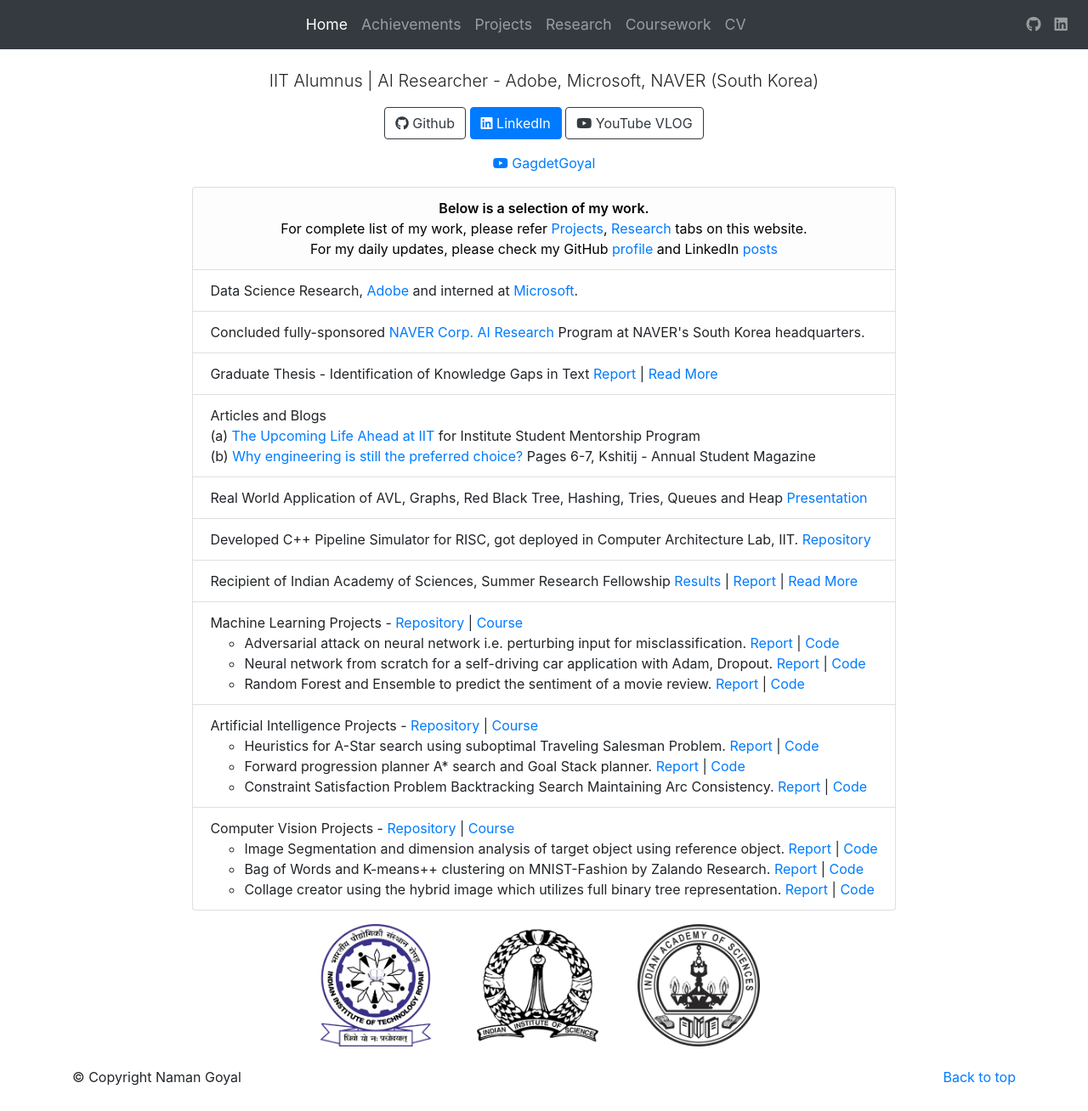
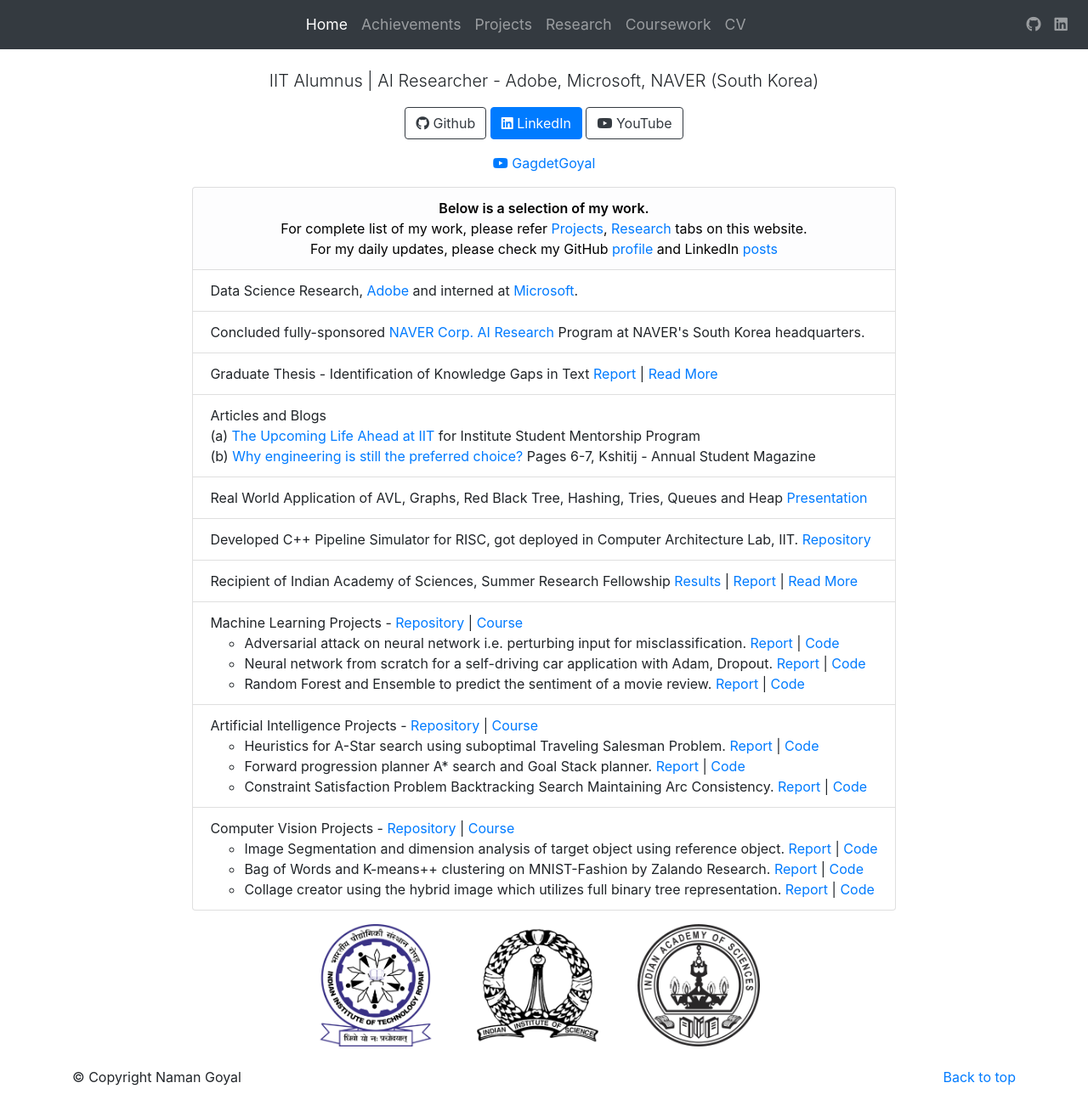
Before and after one commit to thenamangoyal/thenamangoyal.github.io, a Jekyll site: the page built from index.html, in a window 1280 px wide and 1308 px high. Shown: the whole window at 85% size. Built offline with Jekyll 4.4.1, drawn with Linux system fonts in a browser that asks for light colours; nearby versions of some CDN libraries.

Commit message:
update index button

```diff
--- a/index.html
+++ b/index.html
@@ -18,7 +18,7 @@ layout: bootstrap
             <a target="_blank" href="https://www.linkedin.com/in/goyal-naman/" class="btn btn-primary"><i
                     class="fab fa-linkedin"></i> LinkedIn</a>
             <a target="_blank" href="https://www.youtube.com/c/NamanGoyal6" title="YouTube HomePage" class="btn btn-outline-dark">
-                <i                         class="fab fa-youtube"></i> YouTube VLOG</a>
+                <i                         class="fab fa-youtube"></i> YouTube</a>
             <!-- <a target="_blank" href="https://bit.ly/namangoyal" class="btn btn-outline-dark"><i class="fas fa-file"></i> Curriculum Vitae</a> -->
 
         </p>
```
